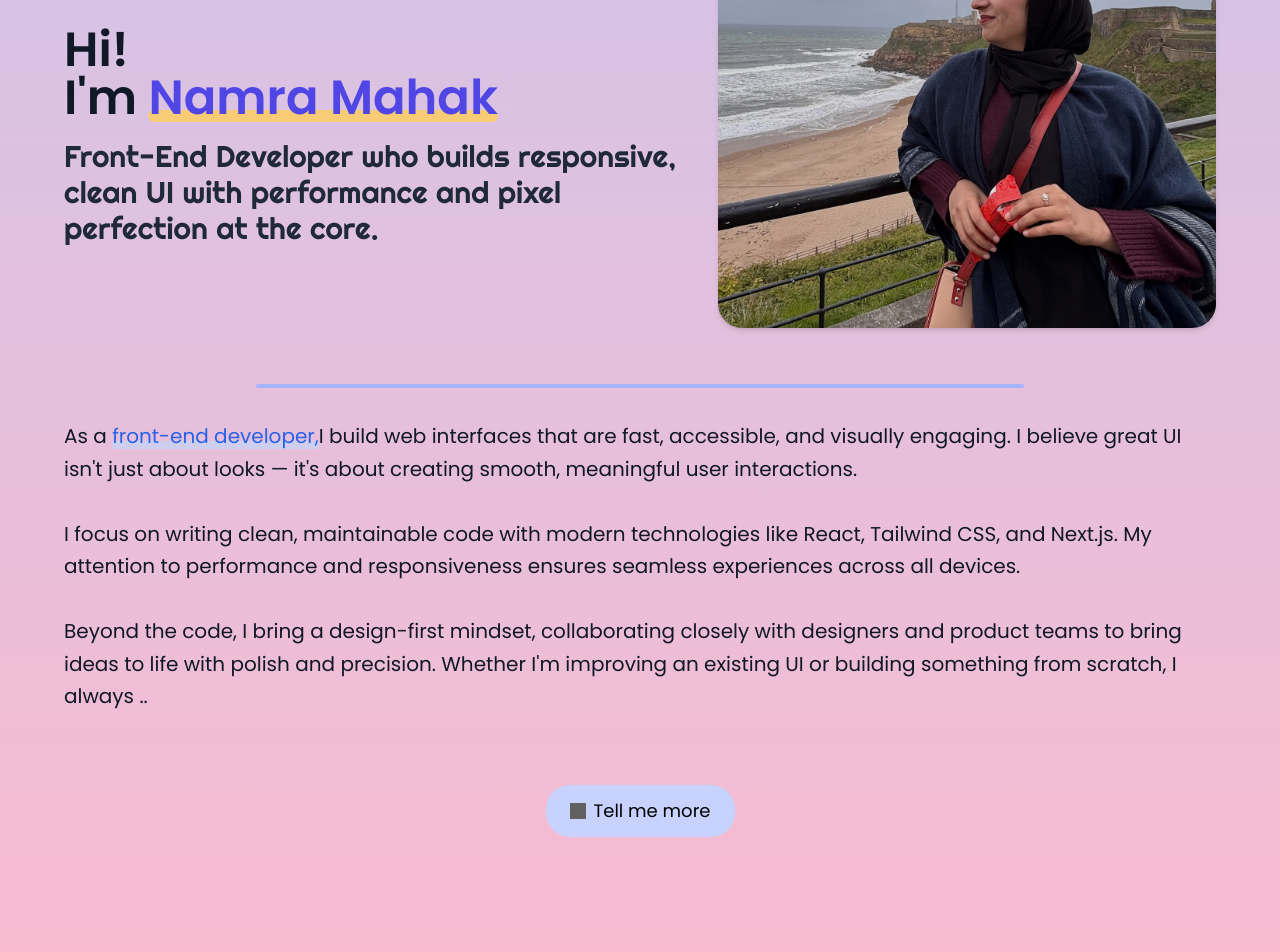
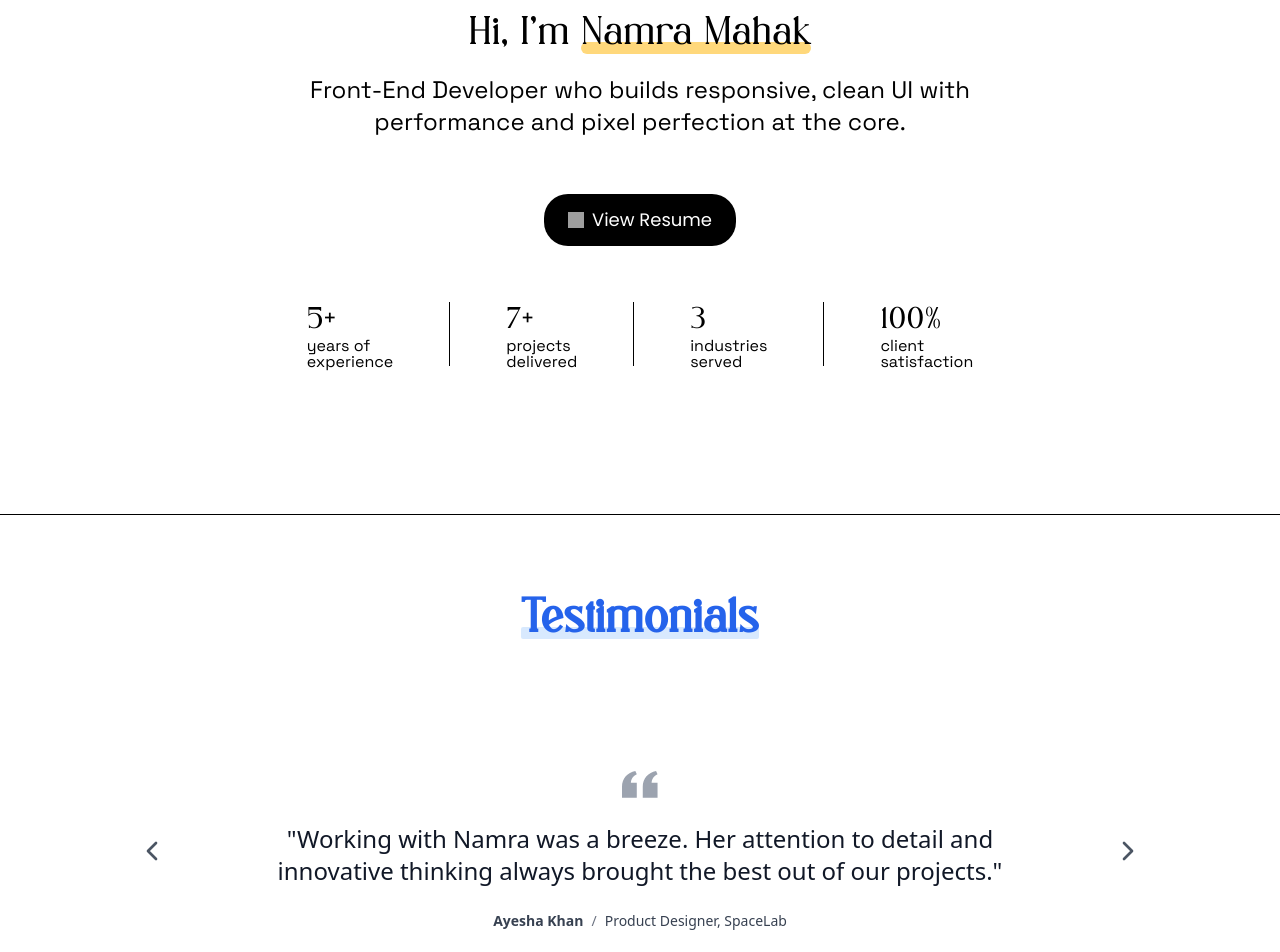
Before and after one commit to dev-namra/namramahak, a React (Vite) app: page / in a window 1280 px wide. Shown: the part 200-1152 px from the top of the page. Built offline with nearby package versions, Linux system fonts and the light colour scheme; grey boxes are pictures that could not be loaded.

Commit message:
changed the profile card

```diff
--- a/src/components/homePage/ProfileCard.jsx
+++ b/src/components/homePage/ProfileCard.jsx
@@ -1,123 +1,146 @@
 import { motion } from "framer-motion";
-import Profile from '../../assets/person/pp.jpg';
+import { useEffect, useState } from "react";
 
+// CountUp Component
+const CountUp = ({ to, duration = 1000, suffix = "" }) => {
+  const [count, setCount] = useState(0);
+
+  useEffect(() => {
+    let start = 0;
+    const stepTime = Math.max(Math.floor(duration / to), 50);
+
+    const interval = setInterval(() => {
+      start += 1;
+      setCount(start);
+      if (start >= to) clearInterval(interval);
+    }, stepTime);
+
+    return () => clearInterval(interval);
+  }, [to, duration]);
+
+  return (
+    <span>
+      {count}
+      {suffix}
+    </span>
+  );
+};
+
+// Main ProfileCard Component
 function ProfileCard() {
   return (
-    <section className="relative overflow-hidden flex flex-col p-6 md:px-16 md:pt-16">
-      <div className="relative max-w-7xl mx-auto flex flex-col md:flex-row items-center gap-8">
-
+    <section className="relative overflow-hidden flex flex-col">
+      <div className="relative mx-auto flex flex-col items-center justify-center gap-8 py-12 md:py-32">
         {/* Text Block */}
         <motion.div
-          className="space-y-4 pt-4"
+          className="space-y-4 pt-4 flex flex-col items-center justify-center max-w-7xl mx-auto"
           initial={{ opacity: 0, x: -50 }}
           animate={{ opacity: 1, x: 0 }}
           transition={{ duration: 0.8 }}
         >
-          <h1 className="font-poppins text-4xl md:text-5xl font-semibold text-gray-900 leading-tight">
-            Hi!<br />
+          <h1 className="font-Berlleigh text-[40px] text-black leading-tight">
+            Hi,{" "}
             <span className="inline-block relative">
-              <span className="relative z-10 text-4xl md:text-5xl">I'm </span>
+              <span className="relative z-10">I'm</span>{" "}
               <motion.span
                 whileHover={{ scale: 1.05, y: -2 }}
                 transition={{ type: "spring", stiffness: 300 }}
                 className="relative inline-block cursor-pointer"
               >
-                <span className="relative z-10 text-4xl md:text-5xl text-indigo-600">Namra Mahak</span>
-                <span className="absolute left-0 bottom-0 h-3 w-full bg-[#ffcf5a] opacity-80 rounded-full -z-0"></span>
+                <span className="relative z-10 text-black">Namra Mahak</span>
+                <span className="absolute left-0 bottom-1 h-3 w-full bg-[#ffcf5a] opacity-80 rounded-full -z-0"></span>
               </motion.span>
             </span>
           </h1>
-          <p className="text-xl md:text-3xl text-gray-800 font-righteous">
-            Front-End Developer who builds
-            responsive, clean UI with
-            performance and pixel perfection
-            at the core.
+          <p className="text-xl md:text-2xl max-w-3xl text-black font-spaceGrotesk text-center">
+            Front-End Developer who builds responsive, clean UI with performance
+            and pixel perfection at the core.
           </p>
         </motion.div>
 
-        {/* Profile Image with Hover Zoom */}
+        {/* CTA Button */}
         <motion.div
-          className="relative w-full h-[400px] rounded-3xl overflow-hidden shadow-md"
-          initial={{ opacity: 0, scale: 0.95 }}
-          animate={{ opacity: 1, scale: 1 }}
-          whileHover={{ scale: 1.03 }}
-          transition={{ duration: 0.6, ease: "easeOut" }}
-        >
-          <img
-            src={Profile}
-            alt="Profile"
-            className="absolute inset-0 w-full h-full object-cover object-center transition-transform duration-500"
-          />
-          <div className="absolute inset-0 bg-black/10"></div>
-        </motion.div>
-      </div>
-
-      {/* Description Section */}
-      <motion.div
-        className="max-w-7xl mx-auto flex flex-col py-6 w-full"
+          className="w-full md:flex md:justify-center py-6"
           initial={{ opacity: 0, y: 40 }}
           animate={{ opacity: 1, y: 0 }}
-        transition={{ duration: 0.8, delay: 0.4 }}
-      >
-        <div className="w-full space-y-6">
-          {/* Divider */}
-        <motion.div
-          initial={{ opacity: 0, y: 40 }}
-          whileInView={{ opacity: 1, y: 0 }}
-          viewport={{ once: true, amount: 0.5 }}
-          transition={{ duration: 0.8 }}
-          className="h-1 bg-indigo-300 rounded-full my-8 mx-auto w-2/3"
-        />
-
-        {/* Text after divider with slow animation */}
-        <motion.h6
-          className="font-poppins text-xl text-gray-900 leading-relaxed space-y-2"
-          initial={{ opacity: 0, y: 40 }}
-          whileInView={{ opacity: 1, y: 0 }}
-          viewport={{ once: true, amount: 0.5 }}
-          transition={{ duration: 1.8, ease: "easeOut", delay: 0.2 }}
-        >
-          As a{' '}
-          <span className="relative inline-block">
-            <span className="relative z-10 text-blue-600">front-end developer,  </span>
-            <span className="absolute inset-x-0 bottom-1 h-2 bg-blue-200 opacity-60 z-0 rounded-sm"></span>
-          </span>
-           I build web interfaces that are fast, accessible, and visually engaging. I believe great UI isn't just about looks — it's about creating smooth, meaningful user interactions.
-
-          <br /><br />
-
-          I focus on writing clean, maintainable code with modern technologies like React, Tailwind CSS, and Next.js. My attention to performance and responsiveness ensures seamless experiences across all devices.
-
-          <br /><br />
-
-          Beyond the code, I bring a design-first mindset, collaborating closely with designers and product teams to bring ideas to life with polish and precision. Whether I'm improving an existing UI or building something from scratch, I always ..
-        </motion.h6>
-
-
-          {/* CTA Button */}
-          <motion.div
-            className="w-full md:flex md:justify-center py-6 md:py-12"
-            initial={{ opacity: 0, y: 40 }}
-            animate={{ opacity: 1, y: 0 }}
-            transition={{ duration: 0.7, ease: "easeOut", delay: 1.5 }}
+          transition={{ duration: 0.7, ease: "easeOut", delay: 0.2 }}
           whileHover={{ scale: 1.05 }}
         >
           <a
             href="/about"
-              className="inline-flex items-center justify-center space-x-2 px-6 py-3 bg-indigo-200 rounded-3xl hover:bg-indigo-300 transition w-full md:w-auto"
+            className="inline-flex items-center justify-center space-x-2 px-6 py-3 bg-black rounded-3xl hover:bg-gray-800 transition w-full md:w-auto"
           >
             <img
               src="https://framerusercontent.com/images/kwWGJqjqkaDHrNQQL85ebAFUpc.svg"
               alt="arrow icon"
-                className="w-4 h-4 invert"
+              className="size-4"
             />
-              <span className="font-poppins text-lg text-black">
-                Tell me more
-              </span>
+            <span className="font-poppins text-lg text-white">View Resume</span>
           </a>
         </motion.div>
+
+        {/* Experience Summary */}
+        <motion.div
+          className="flex flex-col md:flex-row gap-14"
+          initial={{ opacity: 0, y: 40 }}
+          animate={{ opacity: 1, y: 0 }}
+          transition={{ duration: 0.7, ease: "easeOut", delay: 0.4 }}
+        >
+          {/* Years of Experience */}
+          <div className="font-Berlleigh text-3xl">
+            <div>
+              <CountUp to={5} suffix="+" />
+            </div>
+            <div className="font-spaceGrotesk text-base leading-none">
+              <div>years of</div>
+              <div>experience</div>
+            </div>
+          </div>
+
+          <div className="w-[1px] h-16 bg-black" />
+
+          {/* Projects Delivered */}
+          <div className="font-Berlleigh text-3xl">
+            <div>
+              <CountUp to={7} suffix="+" />
+            </div>
+            <div className="font-spaceGrotesk text-base leading-none">
+              <div>projects</div>
+              <div>delivered</div>
+            </div>
+          </div>
+
+          <div className="w-[1px] h-16 bg-black" />
+
+          {/* Industries Served */}
+          <div className="font-Berlleigh text-3xl">
+            <div>
+              <CountUp to={3} />
+            </div>
+            <div className="font-spaceGrotesk text-base leading-none">
+              <div>industries</div>
+              <div>served</div>
+            </div>
+          </div>
+
+          <div className="w-[1px] h-16 bg-black" />
+
+          {/* Client Satisfaction */}
+          <div className="font-Berlleigh text-3xl">
+            <div>
+              <CountUp to={100} suffix="%" />
+            </div>
+            <div className="font-spaceGrotesk text-base leading-none">
+              <div>client</div>
+              <div>satisfaction</div>
+            </div>
           </div>
         </motion.div>
+      </div>
+
+      <div className="w-full py-4">
+        <div className="h-[1px] bg-black w-full" />
+      </div>
     </section>
   );
 }
--- /dev/null
+++ b/src/components/homePage/Testimonials.jsx
@@ -0,0 +1,146 @@
+import { useState, useEffect } from "react";
+import { motion, AnimatePresence } from "framer-motion";
+import { ChevronLeft, ChevronRight } from "lucide-react";
+
+const testimonials = [
+  {
+    quote:
+      "Namra is a rare blend of creative and technical expertise. Her work is not only visually polished but also highly functional.",
+    name: "Micheal Gough",
+    title: "Former Employee, Merit",
+  },
+  {
+    quote:
+      "Working with Namra was a breeze. Her attention to detail and innovative thinking always brought the best out of our projects.",
+    name: "Ayesha Khan",
+    title: "Product Designer, SpaceLab",
+  },
+  {
+    quote:
+      "Namra’s ability to bridge design with technology is truly impressive. A reliable and inspiring collaborator.",
+    name: "Daniel V.",
+    title: "Automation Engineer, ArchiTech",
+  },
+];
+
+export default function Testimonials() {
+  const [currentIndex, setCurrentIndex] = useState(0);
+  const [direction, setDirection] = useState(1); // 1 for next, -1 for prev
+
+  useEffect(() => {
+    const interval = setInterval(() => {
+      handleNext();
+    }, 4000);
+    return () => clearInterval(interval);
+  }, []);
+
+  const handleNext = () => {
+    setDirection(1);
+    setCurrentIndex((prev) => (prev + 1) % testimonials.length);
+  };
+
+  const handlePrev = () => {
+    setDirection(-1);
+    setCurrentIndex(
+      (prev) => (prev - 1 + testimonials.length) % testimonials.length
+    );
+  };
+
+  return (
+    <section className="py-16 px-4 flex flex-col gap-14">
+      {/* Heading */}
+      <motion.div
+        className="text-center max-w-7xl mx-auto mb-10"
+        initial={{ opacity: 0, y: 40 }}
+        whileInView={{ opacity: 1, y: 0 }}
+        viewport={{ once: true, amount: 0.5 }}
+        transition={{ duration: 0.8, ease: "easeOut" }}
+      >
+        <h2 className="font-Berlleigh text-4xl md:text-5xl font-semibold text-gray-900 leading-tight">
+          <span className="relative inline-block">
+            <span className="relative z-10 text-blue-600">Testimonials</span>
+            <span className="absolute inset-x-0 bottom-1 h-3 bg-blue-200 opacity-60 z-0 rounded-sm" />
+          </span>
+        </h2>
+      </motion.div>
+
+      {/* Main wrapper to handle arrows outside the card */}
+      <div className="relative flex items-center justify-center max-w-5xl mx-auto">
+        {/* Left Arrow */}
+        <button
+          onClick={handlePrev}
+          aria-label="Previous testimonial"
+          className="absolute left-0 z-10 p-2 rounded-full hover:bg-gray-200 transition"
+        >
+          <ChevronLeft className="size-8 text-gray-600" />
+        </button>
+
+        {/* Testimonial with AnimatePresence */}
+        <div className="w-full sm:w-[90%] md:w-[80%]">
+          <AnimatePresence custom={direction} mode="wait">
+            <motion.figure
+              key={currentIndex}
+              custom={direction}
+              initial={{ opacity: 0, x: direction > 0 ? 40 : -40 }}
+              animate={{ opacity: 1, x: 0 }}
+              exit={{ opacity: 0, x: direction > 0 ? -40 : 40 }}
+              transition={{ duration: 0.9, ease: "easeInOut" }}
+              className="p-8 rounded-xl text-center"
+            >
+              <svg
+                className="h-10 mx-auto mb-3 text-gray-400"
+                viewBox="0 0 24 27"
+                fill="none"
+                xmlns="http://www.w3.org/2000/svg"
+              >
+                <path
+                  d="M14.017 18L14.017 10.609C14.017 4.905 17.748 1.039 23 0L23.995 2.151C21.563 3.068 20 5.789 20 8H24V18H14.017ZM0 18V10.609C0 4.905 3.748 1.038 9 0L9.996 2.151C7.563 3.068 6 5.789 6 8H9.983L9.983 18L0 18Z"
+                  fill="currentColor"
+                />
+              </svg>
+              <blockquote className="text-xl md:text-2xl font-medium text-gray-900">
+                "{testimonials[currentIndex].quote}"
+              </blockquote>
+              <figcaption className="mt-6 flex justify-center items-center space-x-2 text-gray-700 text-sm">
+                <span className="font-semibold">
+                  {testimonials[currentIndex].name}
+                </span>
+                <span className="text-gray-500">/</span>
+                <span>{testimonials[currentIndex].title}</span>
+              </figcaption>
+            </motion.figure>
+          </AnimatePresence>
+        </div>
+
+        {/* Right Arrow */}
+        <button
+          onClick={handleNext}
+          aria-label="Next testimonial"
+          className="absolute right-0 z-10 p-2 rounded-full hover:bg-gray-200 transition"
+        >
+          <ChevronRight className="size-8 text-gray-600" />
+        </button>
+      </div>
+
+      {/* Dots */}
+      <div className="flex justify-center mt-6 space-x-2">
+        {testimonials.map((_, idx) => (
+          <button
+            key={idx}
+            onClick={() => {
+              setDirection(idx > currentIndex ? 1 : -1);
+              setCurrentIndex(idx);
+            }}
+            className={`w-3 h-3 rounded-full transition-all duration-300 ${
+              currentIndex === idx ? "bg-blue-600 scale-110" : "bg-gray-300"
+            }`}
+            aria-label={`Go to testimonial ${idx + 1}`}
+          />
+        ))}
+      </div>
+      <div className="w-full py-4">
+        <div className="h-[1px] bg-black w-full" />
+      </div>
+    </section>
+  );
+}
--- a/src/index.css
+++ b/src/index.css
@@ -1,6 +1,14 @@
+@import url('https://fonts.googleapis.com/css2?family=Bangers&family=Space+Grotesk:wght@300..700&display=swap');
+
 @tailwind base;
 @tailwind components;
 @tailwind utilities;
+
+@font-face {
+  font-family: 'Berlleigh';
+  src: url('../static/fonts/Berlleigh.ttf') format('truetype');
+}
+
 
 @keyframes float {
   0% {
--- a/src/layout/AboutPage.jsx
+++ b/src/layout/AboutPage.jsx
@@ -1,9 +1,8 @@
 import React from "react";
 import { motion } from "framer-motion";
 import Profile from "../assets/person/pp.jpg";
-import Timeline from '../components/aboutPage/Timeline';
+import Timeline from "../components/aboutPage/Timeline";
 import Education from "../components/aboutPage/Education";
-import Testimonials from "../components/aboutPage/Testimonials";
 import Certificates from "../components/aboutPage/Certificates";
 import Footer from "../components/common/Footer";
 
@@ -17,7 +16,6 @@ export default function AboutPage() {
         transition={{ duration: 0.8, ease: "easeOut" }}
       >
         <div className="max-w-6xl mx-auto px-6 md:px-16 py-12 flex flex-col gap-16">
-
           {/* Profile Section */}
           <div className="flex flex-col md:flex-row items-center gap-12">
             <div className="size-48 rounded-full overflow-hidden">
@@ -33,10 +31,11 @@ export default function AboutPage() {
                 Hello, I'm Namra Mahak
               </h1>
               <p className="mt-4 text-lg text-gray-800 leading-relaxed font-light">
-                I began my journey in architecture and evolved into a Front-End Developer
-                & Automation Specialist. My passion lies in designing elegant, user-centric web interfaces,
-                automating workflows, and building meaningful digital experiences.
-                With React, Next.js, and Autodesk tools, I blend aesthetics with functionality.
+                I began my journey in architecture and evolved into a Front-End
+                Developer & Automation Specialist. My passion lies in designing
+                elegant, user-centric web interfaces, automating workflows, and
+                building meaningful digital experiences. With React, Next.js,
+                and Autodesk tools, I blend aesthetics with functionality.
               </p>
             </div>
           </div>
@@ -48,7 +47,6 @@ export default function AboutPage() {
             <Education />
           </div>
           <Certificates />
-          <Testimonials />
 
           {/* Interests */}
           <section className="flex flex-col gap-4">
@@ -56,7 +54,10 @@ export default function AboutPage() {
               Outside of Work
             </h2>
             <p className="text-gray-800 leading-relaxed font-light">
-              When I’m not designing or coding, I enjoy urban sketching, exploring architectural history, and hiking through nature trails. I also love experimenting with generative art and AI-assisted design tools.
+              When I’m not designing or coding, I enjoy urban sketching,
+              exploring architectural history, and hiking through nature trails.
+              I also love experimenting with generative art and AI-assisted
+              design tools.
             </p>
           </section>
 
@@ -86,7 +87,20 @@ export default function AboutPage() {
               Tech Stack & Skills
             </h2>
             <ul className="flex flex-wrap gap-3">
-              {["React","Next.js","Tailwind CSS","TypeScript","Node.js","Autodesk Platform Services","Power BI","Framer Motion","Responsive Design","Accessibility","Git","Figma"].map((skill) => (
+              {[
+                "React",
+                "Next.js",
+                "Tailwind CSS",
+                "TypeScript",
+                "Node.js",
+                "Autodesk Platform Services",
+                "Power BI",
+                "Framer Motion",
+                "Responsive Design",
+                "Accessibility",
+                "Git",
+                "Figma",
+              ].map((skill) => (
                 <li
                   key={skill}
                   className="bg-indigo-100 text-indigo-700 px-4 py-2 rounded-full text-sm font-medium"
--- a/src/layout/Homepage.jsx
+++ b/src/layout/Homepage.jsx
@@ -1,17 +1,19 @@
-import ProfileCard from '../components/homePage/ProfileCard';
-import ProjectsSection from '../components/homePage/ProjectsSections';
-import Footer from '../components/common/Footer';
-import ExperienceSection from '../components/homePage/ExperienceSection';
-import ToolsSection from '../components/homePage/ToolsSection';
+import ProfileCard from "../components/homePage/ProfileCard";
+import ProjectsSection from "../components/homePage/ProjectsSections";
+import Footer from "../components/common/Footer";
+import ExperienceSection from "../components/homePage/ExperienceSection";
+import ToolsSection from "../components/homePage/ToolsSection";
+import Testimonials from "../components/homePage/Testimonials";
 
 function Homepage() {
   return (
-    <div className="pt-16 bg-[linear-gradient(to_bottom,_#d1c4e9,_#f8bbd0,_#fbe9e7,_#fff9c4)]">
-        <ProfileCard />
-        <ExperienceSection />
-        <ProjectsSection />
-        <ToolsSection />
-        <Footer />
+    <div className="pt-16">
+      <ProfileCard />
+      <Testimonials />
+      <ExperienceSection />
+      <ProjectsSection />
+      <ToolsSection />
+      <Footer />
     </div>
   );
 }
--- a/tailwind.config.js
+++ b/tailwind.config.js
@@ -8,7 +8,11 @@ module.exports = {
         bebas: ['"Bebas Neue"', 'sans-serif'],
         oswald: ['Oswald', 'sans-serif'],
         poppins: ['Poppins', 'sans-serif'],
-        righteous: ['Righteous', 'sans-serif']
+        righteous: ['Righteous', 'sans-serif'],
+        savate: ["Savate", 'sans-serif'],
+        spaceGrotesk: ["Space Grotesk",'sans-serif'],
+        bangers: ["Bangers", 'system-ui'],
+        Berlleigh: ["Berlleigh", 'sans-serif']
       },
       animation: {
         "float": "float 3s ease-in-out infinite",
```
Also changed, not shown: src/components/aboutPage/Testimonials.jsx (deleted, +0 -81 lines), static/fonts/Berlleigh.ttf (added). Lines whose indentation alone changed are shown as unchanged.
